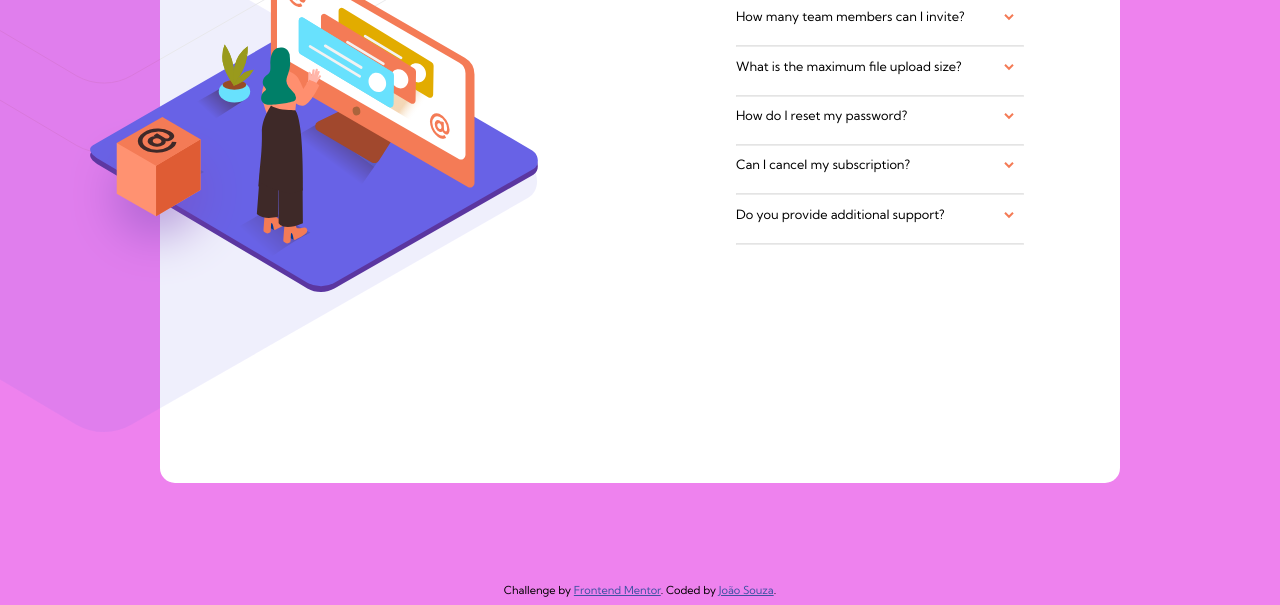
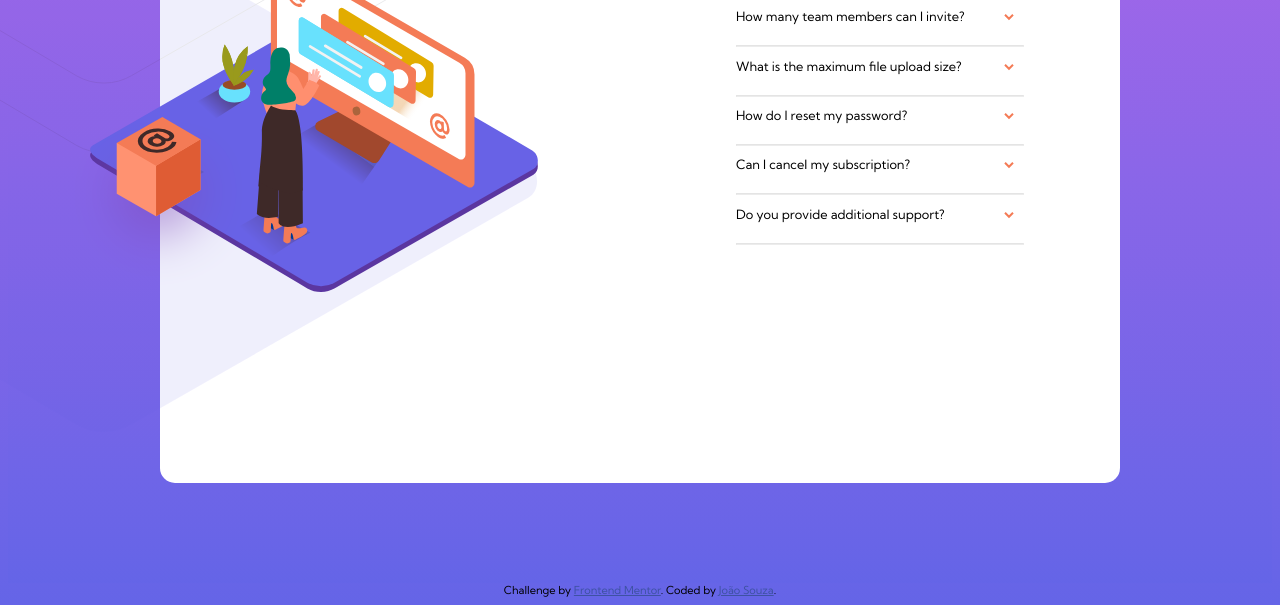
Before and after one commit to joaosouza14/Estudo_Testes, a plain HTML site: page FrontendChallenges/faq-accordion-card-main/index.html in a window 1280 px wide. Shown: the part 225-830 px from the top of the page. Drawn offline with Linux system fonts and the light colour scheme.

Commit message:
Atualização background do deasfio FAQ

```diff
--- a/FrontendChallenges/faq-accordion-card-main/style.css
+++ b/FrontendChallenges/faq-accordion-card-main/style.css
@@ -1,7 +1,7 @@
 @import url('https://fonts.googleapis.com/css2?family=Kumbh+Sans:wght@400;700&display=swap');
 
 body {
-    background-color: violet;
+    background-image: linear-gradient(to bottom, hsl(273, 75%, 66%), hsl(240, 73%, 65%));
     font-family: 'Kumbh Sans', sans-serif;
 }
 
@@ -11,7 +11,7 @@ body {
     justify-content: center;
     align-items: center;
     min-height: 100vh;
-    background-color: violet;
+    background-image: linear-gradient(to bottom, hsl(273, 75%, 66%), hsl(240, 73%, 65%));
 }
 
 .card {
```
